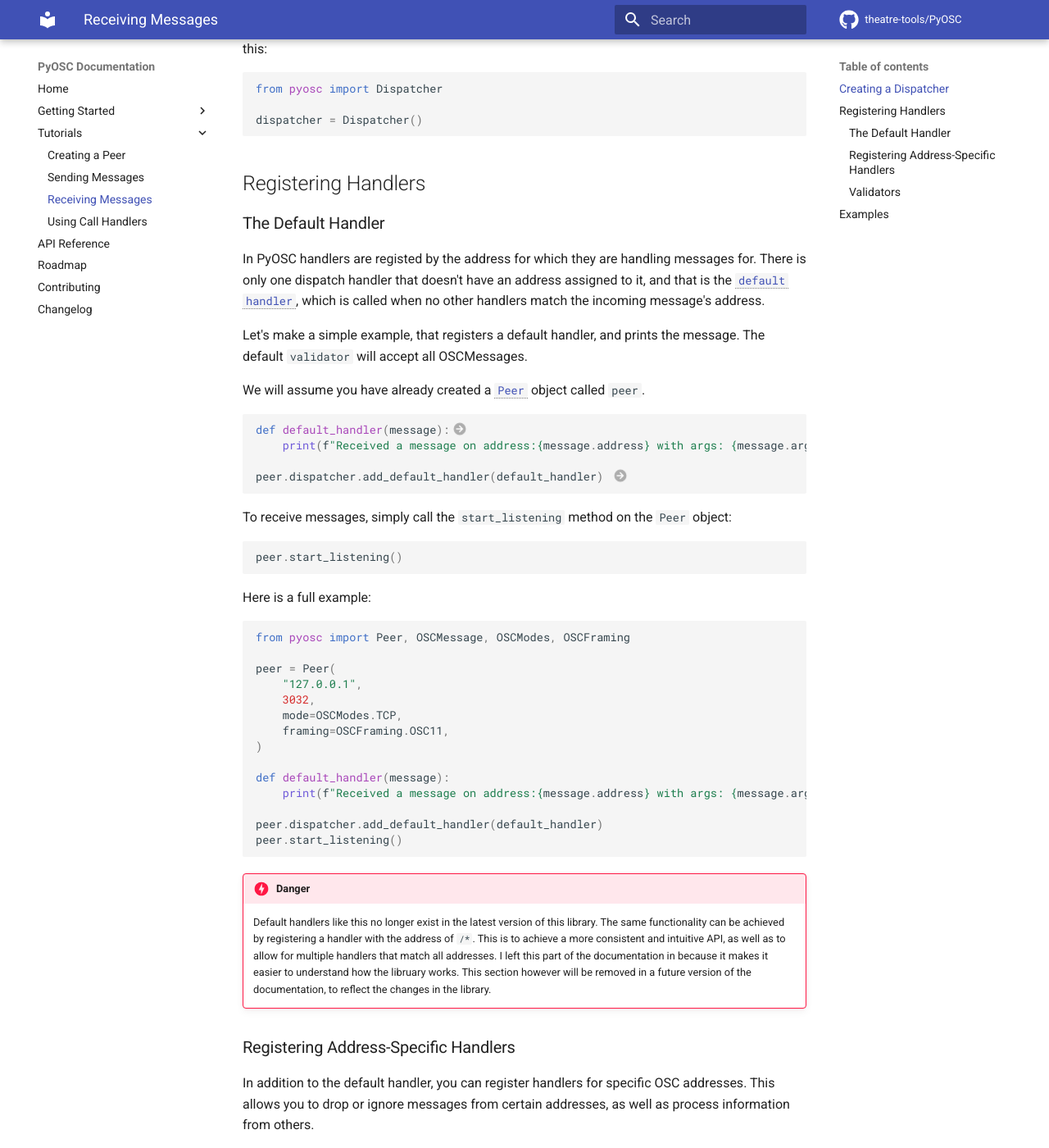
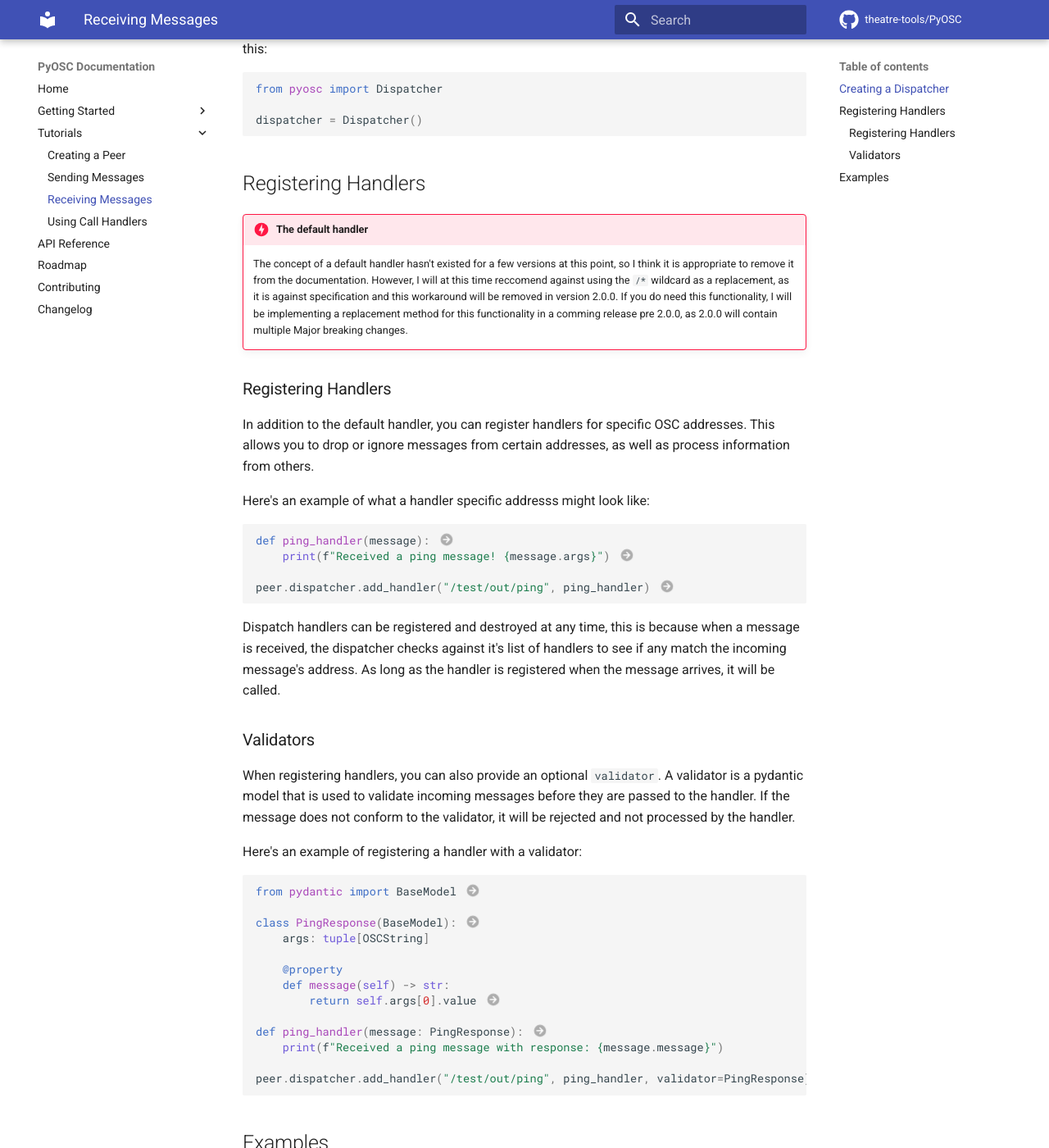
Before and after one commit to Theatre-Tools/PyOSC, an MkDocs documentation site: the page built from docs/tutorials/dispatcher.md, in a window 1280 px wide and 1400 px high, scrolled down 352 px. Shown: the whole window at 82% size. Built offline with MkDocs 1.6.1 and Material for MkDocs 9.7.7, drawn with Linux system fonts in a browser that asks for light colours; comment, search, counter and statistics services are not loaded; the version menu is left out.

Commit message:
docs: Removed reference to `Default Handler` in the documentation

````diff
--- a/docs/tutorials/dispatcher.md
+++ b/docs/tutorials/dispatcher.md
@@ -14,55 +14,10 @@ dispatcher = Dispatcher()
 
 ## Registering Handlers
 
-### The Default Handler {#default-handler}
+!!! Danger "The default handler"
+    The concept of a default handler hasn't existed for a few versions at this point, so I think it is appropriate to remove it from the documentation. However, I will at this time reccomend against using the `/*` wildcard as a replacement, as it is against specification and this workaround will be removed in version 2.0.0. If you do need this functionality, I will be implementing a replacement method for this functionality in a comming release pre 2.0.0, as 2.0.0 will contain multiple Major breaking changes.
 
-In PyOSC handlers are registed by the address for which they are handling messages for. There is only one dispatch handler that doesn't have an address assigned to it, and that is the [`default handler`](../api_reference.md#method-default_handler){ data-preview }, which is called when no other handlers match the incoming message's address.
-
-Let's make a simple example, that registers a default handler, and prints the message. The default `validator` will accept all OSCMessages.
-
-We will assume you have already created a [`Peer`](../api_reference.md#peer){ data-preview } object called `peer`.
-
-```python
-
-def default_handler(message):#(1)!
-    print(f"Received a message on address:{message.address} with args: {message.args}") #(2)!
-
-peer.dispatcher.add_default_handler(default_handler) #(3)!
-```
-
-1. The `default_handler` function is defined to be parsed a single parameter, `message`, which is expected to be an [`OSCMessage`](../api_reference.md#oscmessage){ data-preview } object.
-2. Inside the handler, we print out the address and arguments of the received message.
-3. The `default_handler` function is registered as the default handler using the `add_default_handler` method of the `dispatcher` attribute of the `peer` object.
-
-To receive messages, simply call the `start_listening` method on the `Peer` object:
-
-```python
-peer.start_listening()
-```
-
-Here is a full example:
-
-```python
-from pyosc import Peer, OSCMessage, OSCModes, OSCFraming
-
-peer = Peer(
-    "127.0.0.1",
-    3032,
-    mode=OSCModes.TCP,
-    framing=OSCFraming.OSC11,
-)
-
-def default_handler(message):
-    print(f"Received a message on address:{message.address} with args: {message.args}")
-
-peer.dispatcher.add_default_handler(default_handler)
-peer.start_listening()
-```
-
-!!! danger
-    Default handlers like this no longer exist in the latest version of this library. The same functionality can be achieved by registering a handler with the address of `/*`. This is to achieve a more consistent and intuitive API, as well as to allow for multiple handlers that match all addresses. I left this part of the documentation in because it makes it easier to understand how the libruary works. This section however will be removed in a future version of the documentation, to reflect the changes in the library.
-
-### Registering Address-Specific Handlers {#handlers}
+### Registering Handlers {#handlers}
 
 In addition to the default handler, you can register handlers for specific OSC addresses. This allows you to drop or ignore messages from certain addresses, as well as process information from others.
 
````
Also changed, not shown: docs/api_reference.md (+0 -11 lines).
